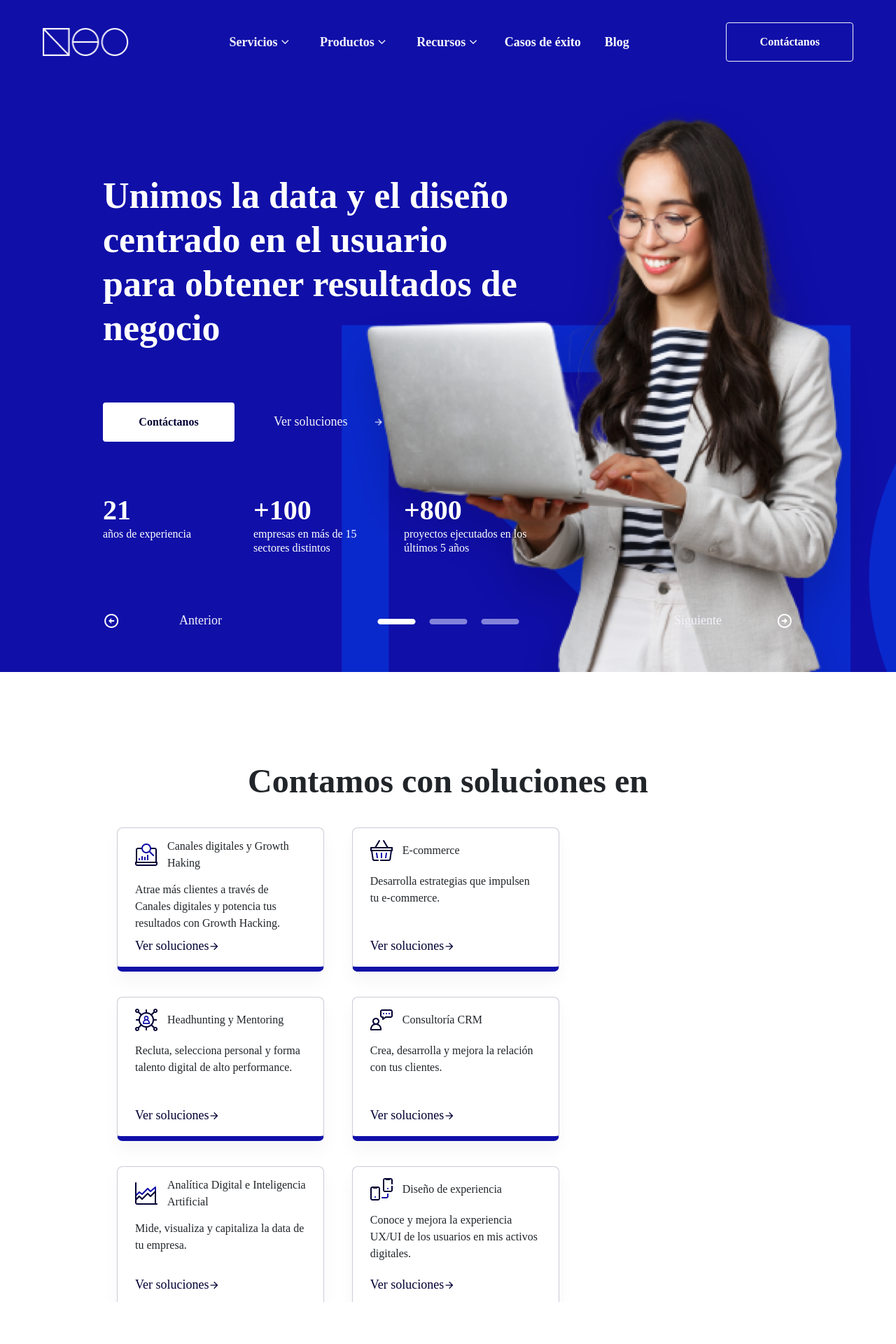
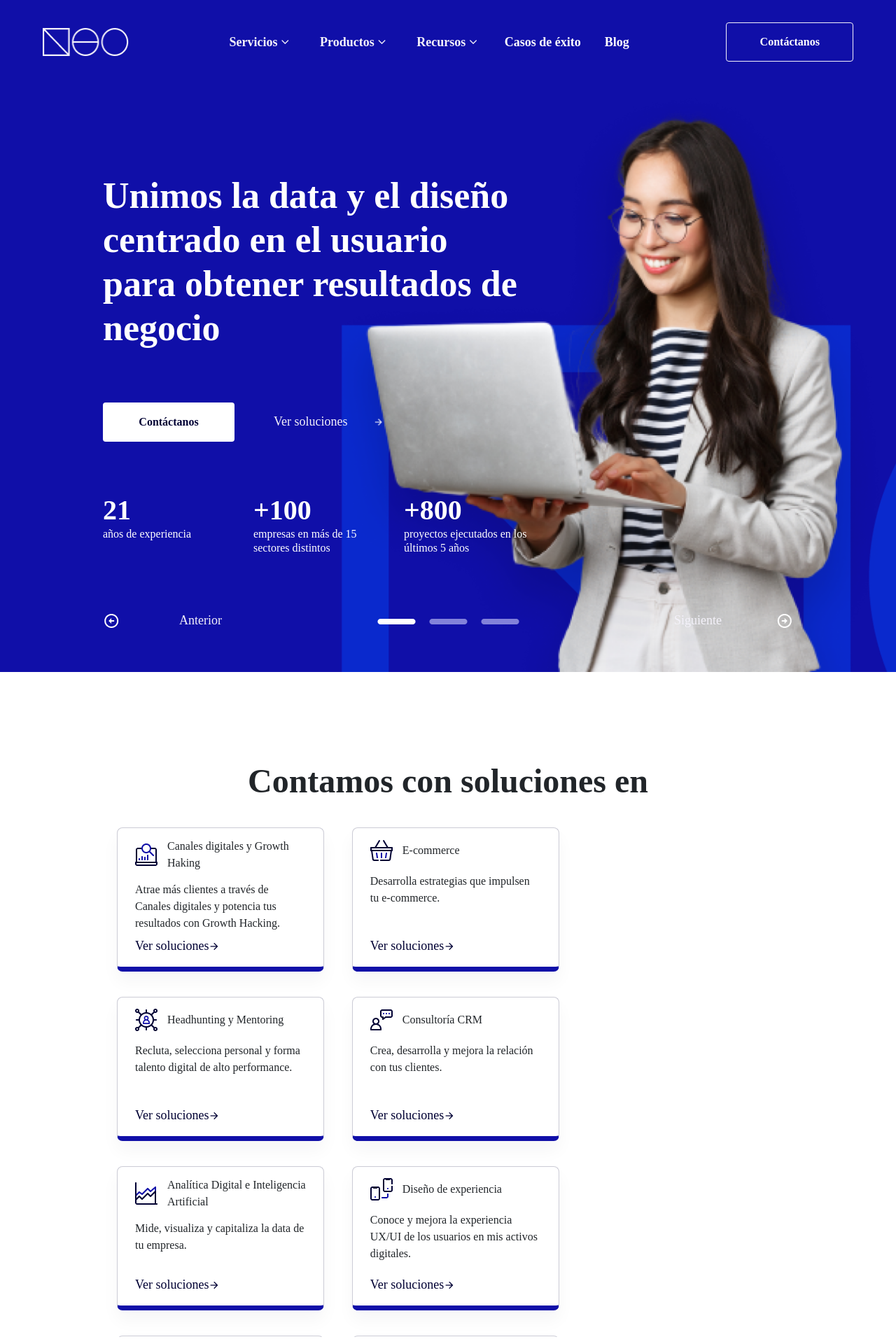
Before and after one commit to Maxim1Popov1/intorginvest, a React (Create React App) app: page / in a window 1280 px wide. Shown: the top 1920 px of the page at 70% size. Built offline with nearby package versions, Linux system fonts and the light colour scheme.

Commit message:
fix solutionsPanel

```diff
--- a/src/App.css
+++ b/src/App.css
@@ -253,7 +253,7 @@
 }
 .solutionsPanel {
   padding: 128px 147px 0 147px;
-  height: 900px;
+  height: 950px;
   background-color: #ffff;
   display: flex;
   flex-direction: column;
```
